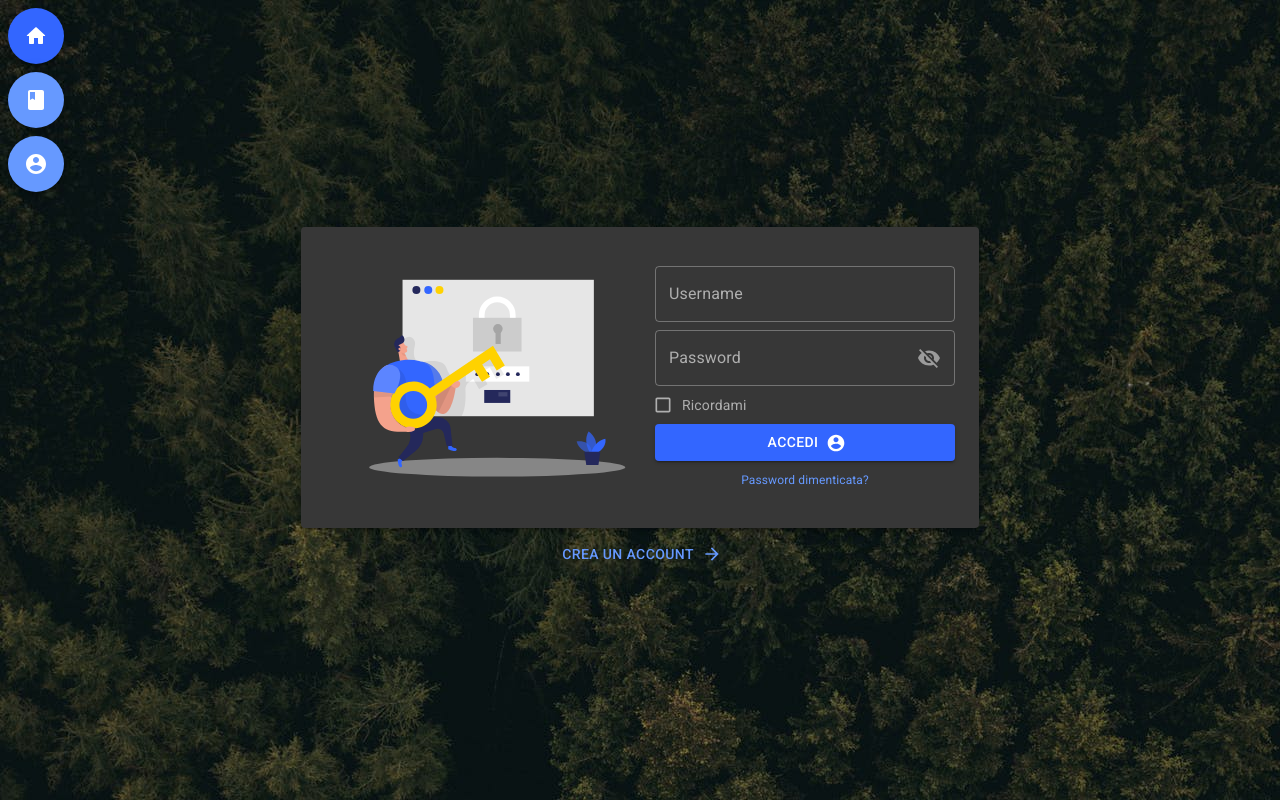
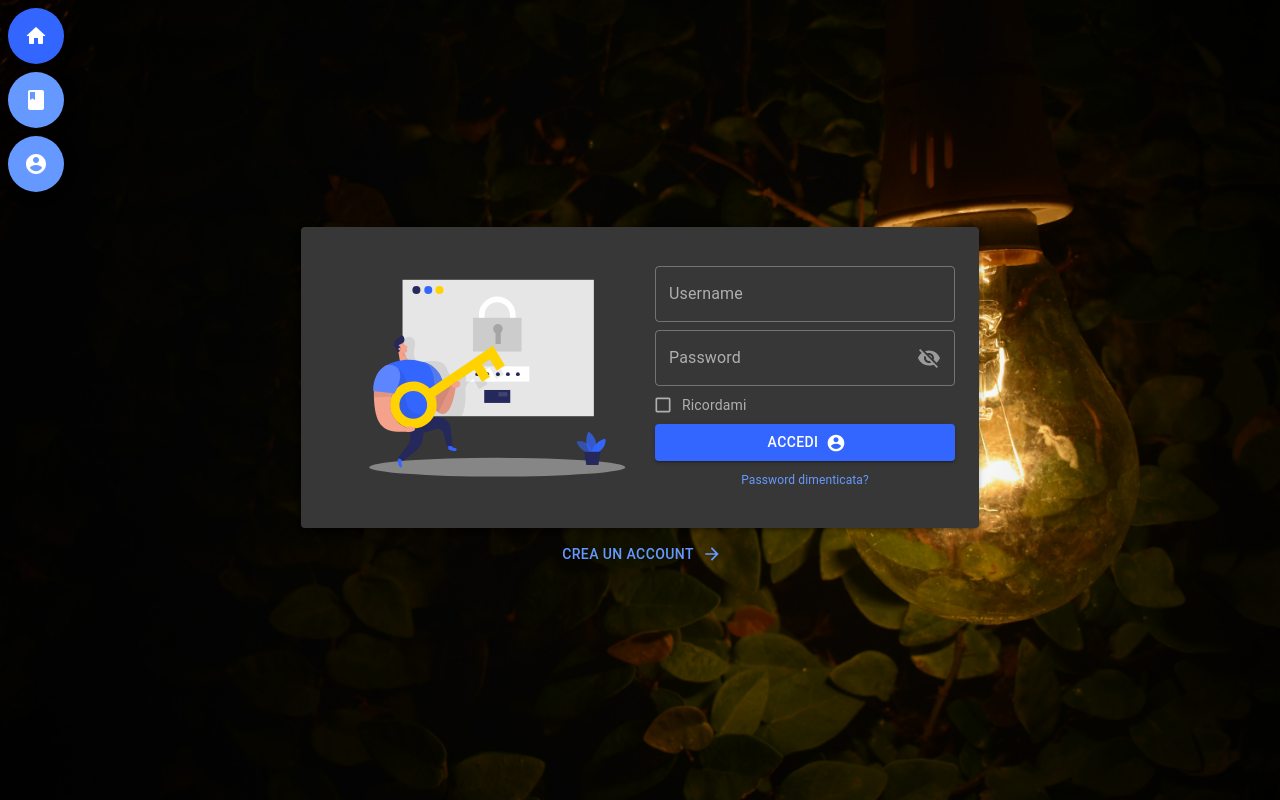
Before and after one commit to webion-hub/cody, a React (Create React App) app in the folder cody/ClientApp/: page /login in a window 1280 px wide. Built offline with nearby package versions, Linux system fonts and the light colour scheme.

Commit message:
small changes

```diff
--- a/cody/ClientApp/public/index.html
+++ b/cody/ClientApp/public/index.html
@@ -11,8 +11,6 @@
     -->
     <link rel="manifest" href="%PUBLIC_URL%/manifest.json">
     <link rel="shortcut icon" href="%PUBLIC_URL%/favicon.ico">
-    <link rel="preconnect" href="https://fonts.gstatic.com">
-    <link href="https://fonts.googleapis.com/css2?family=Roboto:ital,wght@0,100;0,300;0,400;0,500;0,700;0,900;1,100;1,300;1,400;1,500;1,700;1,900&display=swap" rel="stylesheet">
     <!--
       Notice the use of %PUBLIC_URL% in the tags above.
       It will be replaced with the URL of the `public` folder during the build.
--- a/cody/ClientApp/src/components/login_box.js
+++ b/cody/ClientApp/src/components/login_box.js
@@ -58,19 +58,23 @@ export class LoginBox extends Component{
 
 
   _tryLogin() {
-    this.state.loginRequest.send(tokenSource => {
-      User.tryLogin({
+    let success = false;
+    this.state.loginRequest.send(async tokenSource => {
+      await User.tryLogin({
         username: this.state.username,
         password: this.state.password,
         cancelToken: tokenSource.token,
 
-        onSuccess: _ => this.setState({navigateToHome: true}),
+        onSuccess: _ => success = true,
         onUserNotFound: _ => this.setState({wrongUsername: true}),
         onPasswordMismatch: _ => this.setState({wrongPassword: true}),
       })
       .then(
         _=> this.setState({loading: false})
       );
+
+      if(success)
+        this.setState({navigateToHome: true})
     });
   }
 
@@ -175,7 +179,6 @@ export class LoginBox extends Component{
                   />
                 ): null
               }
-
               Accedi
             </Button>
             {
--- a/cody/ClientApp/src/pages/login.js
+++ b/cody/ClientApp/src/pages/login.js
@@ -16,7 +16,7 @@ import ArrowForwardIcon from '@material-ui/icons/ArrowForward';
 const base = {
   imageWidth: 330,
   formWidth: 300,
-  backgroundImage: "images/forest.jpeg",
+  backgroundImage: "images/bulb.jpeg",
 };
 
 function getWindowDimensions() {
@@ -53,7 +53,9 @@ export class Login extends Component {
       <Grid
         style={{
           height: "100vh",
-          backgroundImage: `url(${base.backgroundImage})`
+          backgroundImage: `url(${base.backgroundImage})`,
+          backgroundSize: "cover",
+          backgroundPosition: "center center"
         }}
         container
         justify="center"
--- a/cody/ClientApp/src/pages/sign_up/sign_up.js
+++ b/cody/ClientApp/src/pages/sign_up/sign_up.js
@@ -14,7 +14,7 @@ import { HorizontalLinearStepper } from '../../components/stepper';
 const base = {
   imageWidth: 330,
   formWidth: 300,
-  backgroundImage: "images/forest.jpeg"
+  backgroundImage: "images/bulb.jpeg"
 };
 
 function getWindowDimensions() {
@@ -181,7 +181,9 @@ export class SignUp extends Component {
       <Grid
         style={{
           height: "100vh",
-          backgroundImage: `url(${base.backgroundImage})`
+          backgroundImage: `url(${base.backgroundImage})`,
+          backgroundSize: "cover",
+          backgroundPosition: "center center",
         }}
         container
         justify="center"
```
Also changed, not shown: cody/ClientApp/public/images/bulb.jpeg (added), cody/ClientApp/public/images/forest.jpeg (deleted).
